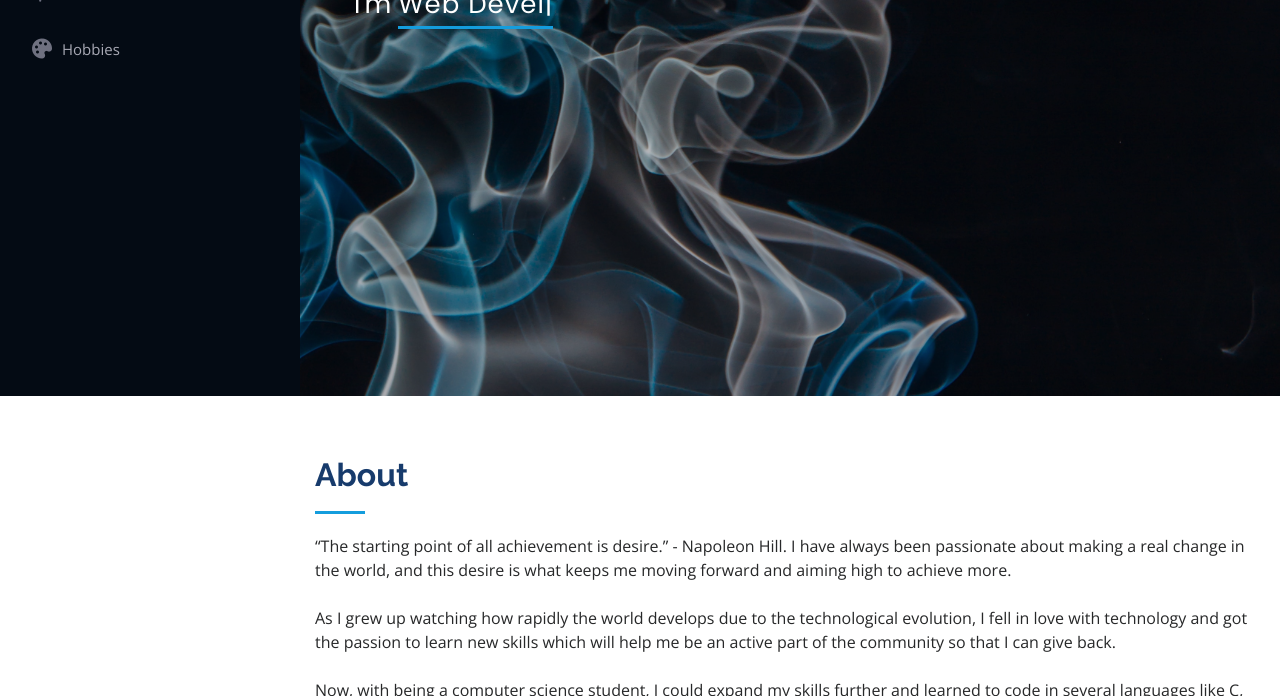
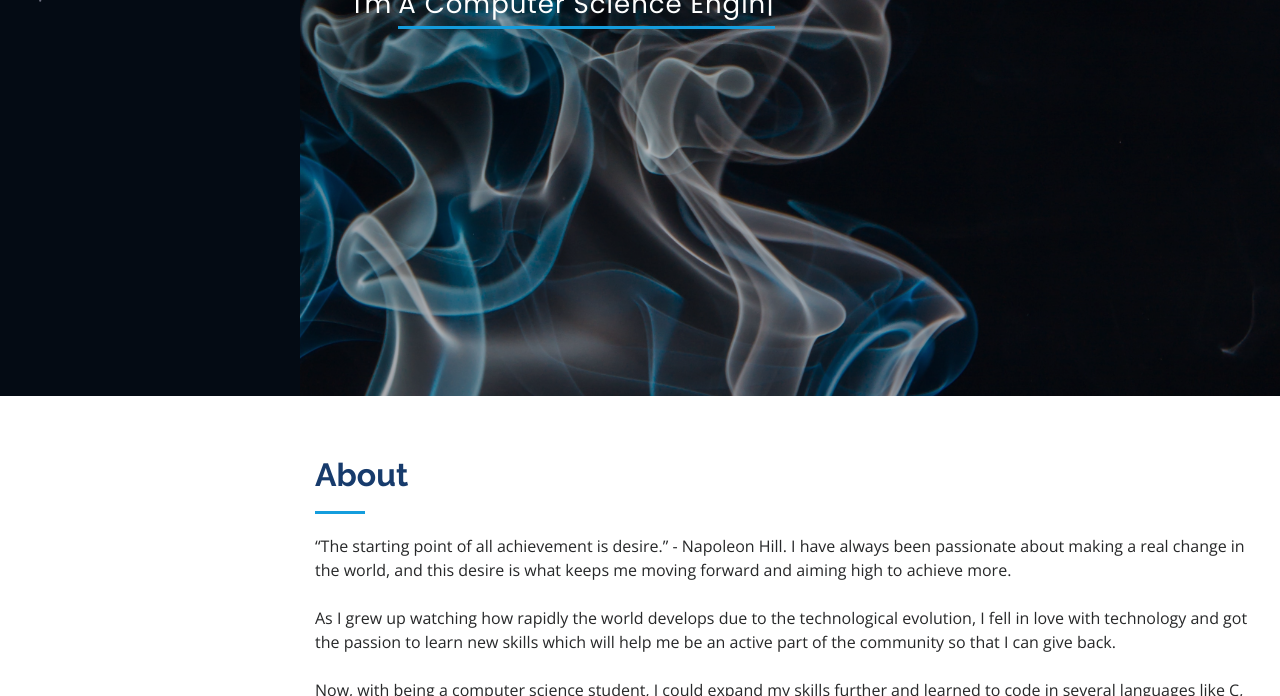
Before and after one commit to Darwish-md/web-solutions, a plain HTML site: page portfolio/index.html in a window 1280 px wide. Shown: the part 404-1100 px from the top of the page. Drawn offline with nearby package versions, Linux system fonts and the light colour scheme.

Commit message:
Update index.html

```diff
--- a/portfolio/index.html
+++ b/portfolio/index.html
@@ -54,7 +54,6 @@
           <li class="active"><a href="#hero"><i class="bx bx-home"></i> <span>Home</span></a></li>
           <li><a href="#about"><i class="bx bx-user"></i> <span>About</span></a></li>
           <li><a href="#skills"><i class="bx bx-code-alt"></i> <span>Skills</span></a></li>
-          <li><a href="#portfolio"><i class="bx bxs-palette"></i> Hobbies</a></li>
         </ul>
       </nav><!-- .nav-menu -->
       <button type="button" class="mobile-nav-toggle d-xl-none"><i class="icofont-navigation-menu"></i></button>
@@ -66,7 +65,7 @@
   <section id="hero" class="d-flex flex-column justify-content-center align-items-center">
     <div class="hero-container" data-aos="fade-in">
       <h1>Mahmoud Darwish</h1>
-      <p>I'm <span class="typed" data-typed-items="Web Developer"></span></p>
+      <p>I'm <span class="typed" data-typed-items="A Computer Science Engineer"></span></p>
     </div>
   </section><!-- End Hero -->
 
```
